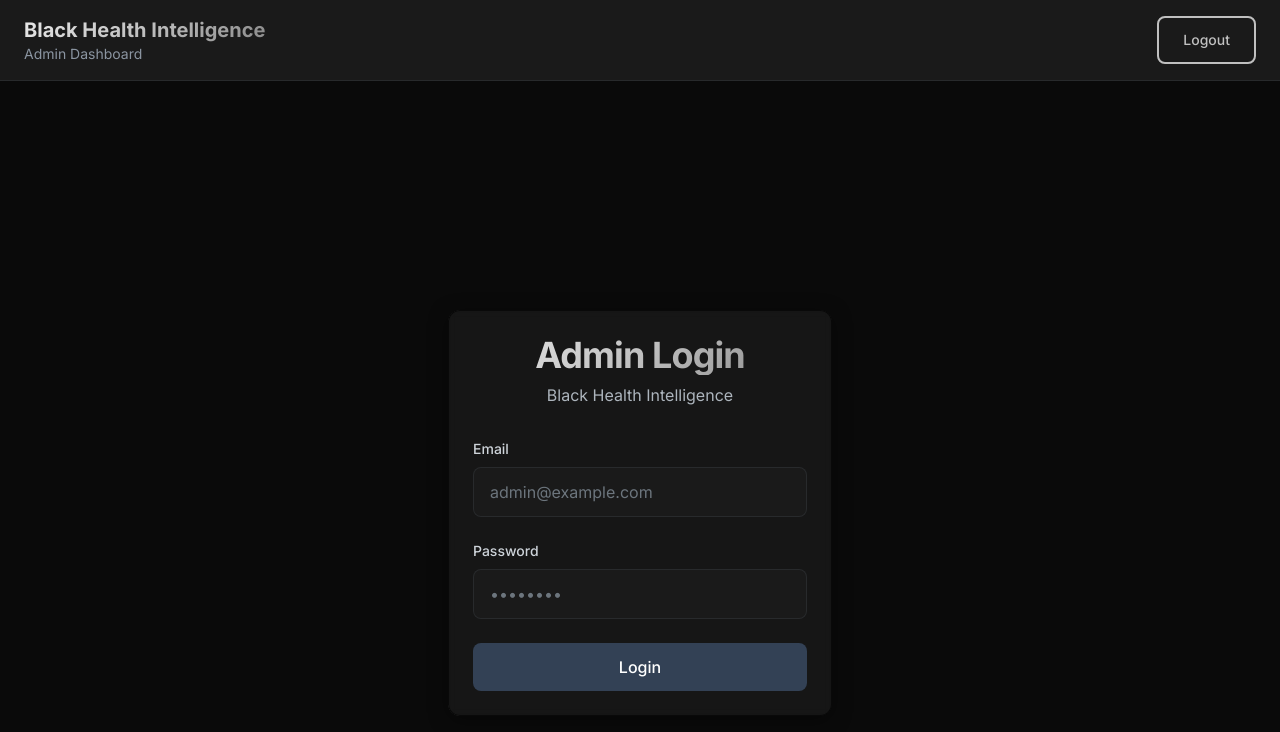
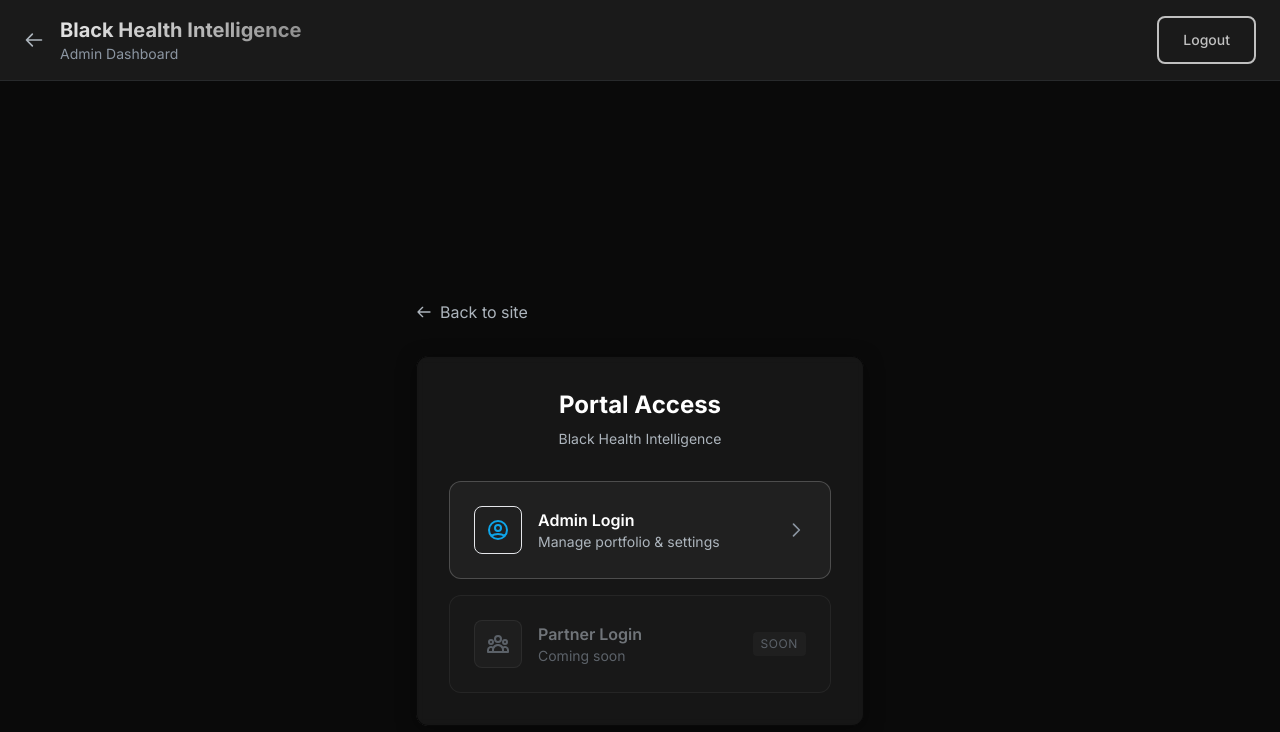
Before and after one commit to Justy6674/black-health-intelligence, a Next.js app: page /admin/login in a window 1280 px wide. Shown: the top 732 px of the page. Built offline with nearby package versions, Linux system fonts and the light colour scheme; no server answers.

Commit message:
feat: add login type selection (Admin/Partner), logout returns to main site

```diff
--- a/app/admin/layout.tsx
+++ b/app/admin/layout.tsx
@@ -3,6 +3,7 @@
 import { useRouter } from 'next/navigation'
 import { createBrowserClient } from '@supabase/ssr'
 import { useState } from 'react'
+import Link from 'next/link'
 
 export default function AdminLayout({
     children,
@@ -21,7 +22,7 @@
     const handleLogout = async () => {
         if (!supabase) return
         await supabase.auth.signOut()
-        router.push('/admin/login')
+        router.push('/')
         router.refresh()
     }
 
@@ -30,9 +31,16 @@
             {/* Admin header */}
             <header className="bg-charcoal border-b border-silver-700/30">
                 <div className="max-w-7xl mx-auto px-6 py-4 flex items-center justify-between">
-                    <div>
-                        <h1 className="text-xl font-bold text-gradient">Black Health Intelligence</h1>
-                        <p className="text-sm text-silver-500">Admin Dashboard</p>
+                    <div className="flex items-center gap-4">
+                        <Link href="/" className="text-silver-400 hover:text-white transition-colors">
+                            <svg className="w-5 h-5" fill="none" stroke="currentColor" viewBox="0 0 24 24">
+                                <path strokeLinecap="round" strokeLinejoin="round" strokeWidth="2" d="M10 19l-7-7m0 0l7-7m-7 7h18" />
+                            </svg>
+                        </Link>
+                        <div>
+                            <h1 className="text-xl font-bold text-gradient">Black Health Intelligence</h1>
+                            <p className="text-sm text-silver-500">Admin Dashboard</p>
+                        </div>
                     </div>
                     <button
                         onClick={handleLogout}
--- a/app/admin/login/page.tsx
+++ b/app/admin/login/page.tsx
@@ -4,17 +4,18 @@
 import { useState, useEffect } from 'react'
 import { createBrowserClient } from '@supabase/ssr'
 import { useRouter } from 'next/navigation'
+import Link from 'next/link'
 
 function LoginForm() {
     const [email, setEmail] = useState('')
     const [password, setPassword] = useState('')
     const [error, setError] = useState('')
     const [loading, setLoading] = useState(false)
+    const [loginType, setLoginType] = useState<'admin' | 'partner' | null>(null)
     const router = useRouter()
 
     // Initialize Supabase client
     const [supabase] = useState(() => {
-        // Don't create client during SSR/build
         if (typeof window === 'undefined') return null
         return createBrowserClient(
             process.env.NEXT_PUBLIC_SUPABASE_URL!,
@@ -59,14 +60,97 @@
         }
     }
 
+    // Login type selection screen
+    if (loginType === null) {
+        return (
+            <div className="min-h-screen flex items-center justify-center bg-deep-black px-4">
+                <div className="w-full max-w-md">
+                    {/* Back to site */}
+                    <Link
+                        href="/"
+                        className="inline-flex items-center gap-2 text-silver-400 hover:text-white transition-colors mb-8"
+                    >
+                        <svg className="w-4 h-4" fill="none" stroke="currentColor" viewBox="0 0 24 24">
+                            <path strokeLinecap="round" strokeLinejoin="round" strokeWidth="2" d="M10 19l-7-7m0 0l7-7m-7 7h18" />
+                        </svg>
+                        Back to site
+                    </Link>
+
+                    <div className="card glass-effect p-8">
+                        <div className="text-center mb-8">
+                            <h1 className="text-2xl font-bold text-white mb-2">Portal Access</h1>
+                            <p className="text-silver-400 text-sm">Black Health Intelligence</p>
+                        </div>
+
+                        <div className="space-y-4">
+                            {/* Admin Login */}
+                            <button
+                                onClick={() => setLoginType('admin')}
+                                className="w-full p-6 rounded-xl border border-white/20 bg-white/5 hover:bg-white/10 hover:border-white/30 transition-all text-left group"
+                            >
+                                <div className="flex items-center gap-4">
+                                    <div className="w-12 h-12 rounded-lg bg-[var(--electric-blue)]/20 border border-[var(--electric-blue)]/30 flex items-center justify-center">
+                                        <svg className="w-6 h-6 text-[var(--electric-blue)]" fill="none" stroke="currentColor" viewBox="0 0 24 24">
+                                            <path strokeLinecap="round" strokeLinejoin="round" strokeWidth="2" d="M5.121 17.804A13.937 13.937 0 0112 16c2.5 0 4.847.655 6.879 1.804M15 10a3 3 0 11-6 0 3 3 0 016 0zm6 2a9 9 0 11-18 0 9 9 0 0118 0z" />
+                                        </svg>
+                                    </div>
+                                    <div className="flex-1">
+                                        <h3 className="font-semibold text-white group-hover:text-[var(--electric-blue)] transition-colors">Admin Login</h3>
+                                        <p className="text-sm text-silver-400">Manage portfolio & settings</p>
+                                    </div>
+                                    <svg className="w-5 h-5 text-silver-500 group-hover:text-white group-hover:translate-x-1 transition-all" fill="none" stroke="currentColor" viewBox="0 0 24 24">
+                                        <path strokeLinecap="round" strokeLinejoin="round" strokeWidth="2" d="M9 5l7 7-7 7" />
+                                    </svg>
+                                </div>
+                            </button>
+
+                            {/* Partner Login - Parked */}
+                            <div className="w-full p-6 rounded-xl border border-white/10 bg-white/[0.02] text-left opacity-60 cursor-not-allowed">
+                                <div className="flex items-center gap-4">
+                                    <div className="w-12 h-12 rounded-lg bg-white/5 border border-white/10 flex items-center justify-center">
+                                        <svg className="w-6 h-6 text-silver-500" fill="none" stroke="currentColor" viewBox="0 0 24 24">
+                                            <path strokeLinecap="round" strokeLinejoin="round" strokeWidth="2" d="M17 20h5v-2a3 3 0 00-5.356-1.857M17 20H7m10 0v-2c0-.656-.126-1.283-.356-1.857M7 20H2v-2a3 3 0 015.356-1.857M7 20v-2c0-.656.126-1.283.356-1.857m0 0a5.002 5.002 0 019.288 0M15 7a3 3 0 11-6 0 3 3 0 016 0zm6 3a2 2 0 11-4 0 2 2 0 014 0zM7 10a2 2 0 11-4 0 2 2 0 014 0z" />
+                                        </svg>
+                                    </div>
+                                    <div className="flex-1">
+                                        <h3 className="font-semibold text-silver-400">Partner Login</h3>
+                                        <p className="text-sm text-silver-500">Coming soon</p>
+                                    </div>
+                                    <span className="text-xs px-2 py-1 rounded bg-white/5 text-silver-500 uppercase tracking-wider">Soon</span>
+                                </div>
+                            </div>
+                        </div>
+                    </div>
+                </div>
+            </div>
+        )
+    }
+
+    // Admin login form
     return (
-        <div className="min-h-screen flex items-center justify-center bg-deep-black">
-            <div className="w-full max-w-md p-8">
-                <div className="card glass-effect">
+        <div className="min-h-screen flex items-center justify-center bg-deep-black px-4">
+            <div className="w-full max-w-md">
+                {/* Back button */}
+                <button
+                    onClick={() => setLoginType(null)}
+                    className="inline-flex items-center gap-2 text-silver-400 hover:text-white transition-colors mb-8"
+                >
+                    <svg className="w-4 h-4" fill="none" stroke="currentColor" viewBox="0 0 24 24">
+                        <path strokeLinecap="round" strokeLinejoin="round" strokeWidth="2" d="M10 19l-7-7m0 0l7-7m-7 7h18" />
+                    </svg>
+                    Back
+                </button>
+
+                <div className="card glass-effect p-8">
                     {/* Header */}
                     <div className="text-center mb-8">
-                        <h1 className="heading-md text-gradient mb-2">Admin Login</h1>
-                        <p className="text-silver-400">Black Health Intelligence</p>
+                        <div className="w-12 h-12 rounded-lg bg-[var(--electric-blue)]/20 border border-[var(--electric-blue)]/30 flex items-center justify-center mx-auto mb-4">
+                            <svg className="w-6 h-6 text-[var(--electric-blue)]" fill="none" stroke="currentColor" viewBox="0 0 24 24">
+                                <path strokeLinecap="round" strokeLinejoin="round" strokeWidth="2" d="M5.121 17.804A13.937 13.937 0 0112 16c2.5 0 4.847.655 6.879 1.804M15 10a3 3 0 11-6 0 3 3 0 016 0zm6 2a9 9 0 11-18 0 9 9 0 0118 0z" />
+                            </svg>
+                        </div>
+                        <h1 className="text-2xl font-bold text-white mb-2">Admin Login</h1>
+                        <p className="text-silver-400 text-sm">Black Health Intelligence</p>
                     </div>
 
                     {/* Error message */}
@@ -88,8 +172,9 @@
                                 value={email}
                                 onChange={(e) => setEmail(e.target.value)}
                                 required
+                                autoComplete="email"
                                 className="w-full px-4 py-3 bg-charcoal border border-silver-700/30 rounded-lg text-white placeholder-silver-600 focus:outline-none focus:ring-2 focus:ring-slate-blue focus:border-transparent transition-all"
-                                placeholder="admin@example.com"
+                                placeholder="your@email.com"
                             />
                         </div>
 
@@ -103,6 +188,7 @@
                                 value={password}
                                 onChange={(e) => setPassword(e.target.value)}
                                 required
+                                autoComplete="current-password"
                                 className="w-full px-4 py-3 bg-charcoal border border-silver-700/30 rounded-lg text-white placeholder-silver-600 focus:outline-none focus:ring-2 focus:ring-slate-blue focus:border-transparent transition-all"
                                 placeholder="••••••••"
                             />
```
